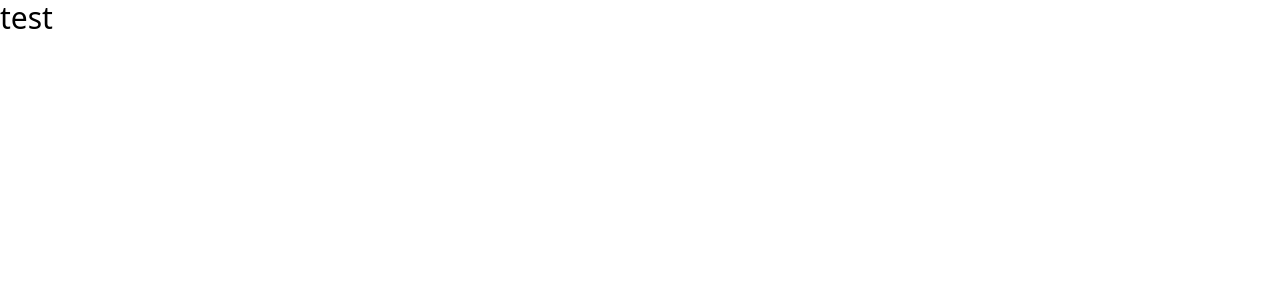
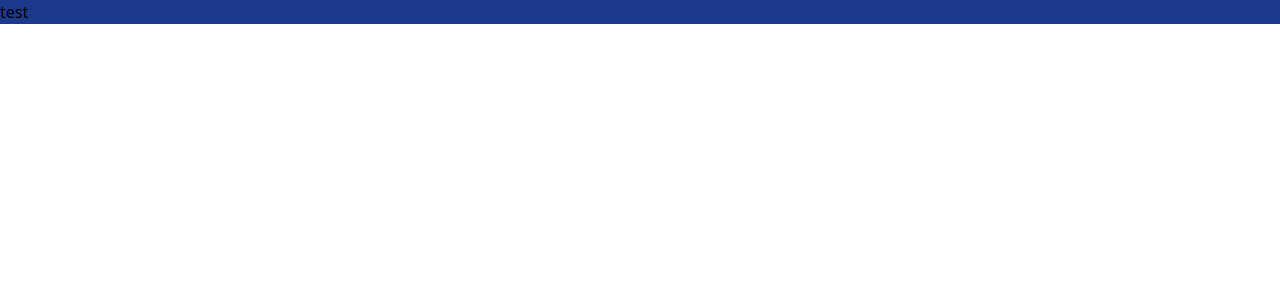
Before and after one commit to JoltStorm/hackutd-proj, a React (Vite) app: page / in a window 1280 px wide. Shown: the top 300 px of the page. Built offline with nearby package versions, Linux system fonts and the light colour scheme.

Commit message:
added bg

```diff
--- a/src/App.jsx
+++ b/src/App.jsx
@@ -5,8 +5,8 @@ import { useState } from 'react'
 
 function App(){
   return(
-    <div className="text-3xl flex justify-between">
-        <h1>test</h1>
+    <div className="bg-blue-900">
+        <p>test</p>
     </div>
   )
 }
```
